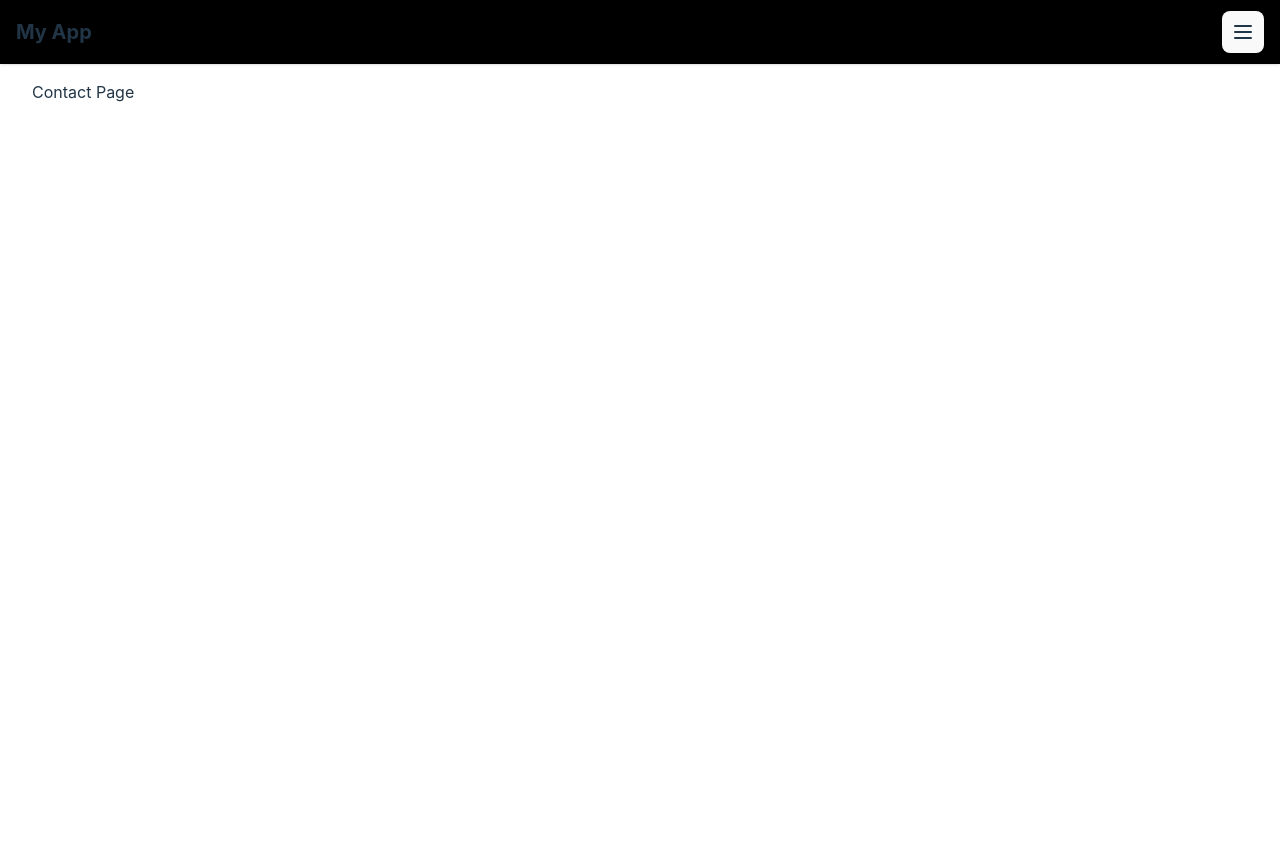
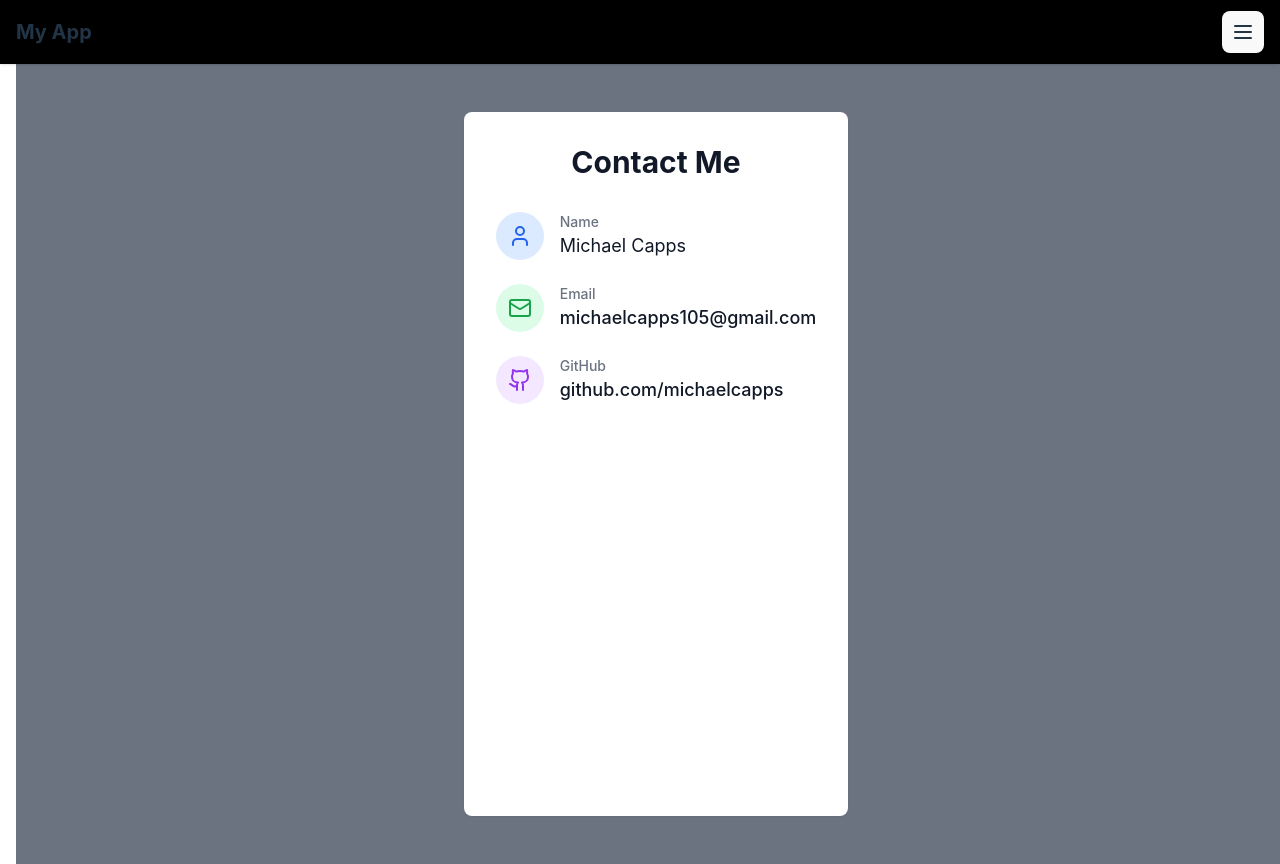
Before and after one commit to michaelcapps/dodecahedronApp, a React (Vite) app: page /contact in a window 1280 px wide. Before the commit the page ends 800 px from the top, so only its background shows below. Built offline with nearby package versions, Linux system fonts and the light colour scheme.

Commit message:
Added basic contact page

```diff
--- a/src/App.tsx
+++ b/src/App.tsx
@@ -2,12 +2,12 @@ import React from 'react';
 import { BrowserRouter, Routes, Route, useNavigate } from 'react-router-dom';
 import {TopMenu, MenuItem}  from './TopMenu';
 import DodecahedronDisplay from './DodecahedronRotatable';
+import ContactPage from './ContactPage';
 
 // Example page components
 const Home = () => <DodecahedronDisplay/>;
 const About = () => <div className="p-4">About Page</div>;
-const Services = () => <div className="p-4">Services Page</div>;
-const Contact = () => <div className="p-4">Contact Page</div>;
+const Contact = () => <ContactPage/>;
 
 const menuItems: MenuItem[] = [
   { label: 'Home', path: '/' },
@@ -46,7 +46,6 @@ const Layout = () => {
           <Routes>
             <Route path="/" element={<Home />} />
             <Route path="/about" element={<About />} />
-            <Route path="/services" element={<Services />} />
             <Route path="/contact" element={<Contact />} />
           </Routes>
         </main>
--- /dev/null
+++ b/src/ContactPage.tsx
@@ -0,0 +1,63 @@
+import React from 'react';
+import { Github, Mail, User } from 'lucide-react';
+
+const ContactPage = () => {
+  return (
+    <div className="min-h-screen w-screen flex justify-center bg-gray-500 py-12 px-4">
+      <div className="bg-white rounded-lg shadow-sm p-8">
+        <h1 className="text-3xl font-bold text-gray-900 mb-8 text-center">
+          Contact Me
+        </h1>
+
+        <div className="space-y-6">
+          {/* Name Section */}
+          <div className="flex items-center space-x-4">
+            <div className="bg-blue-100 p-3 rounded-full">
+              <User className="w-6 h-6 text-blue-600" />
+            </div>
+            <div>
+              <h2 className="text-sm font-medium text-gray-500">Name</h2>
+              <p className="text-lg text-gray-900">Michael Capps</p>
+            </div>
+          </div>
+
+          {/* Email Section */}
+          <div className="flex items-center space-x-4">
+            <div className="bg-green-100 p-3 rounded-full">
+              <Mail className="w-6 h-6 text-green-600" />
+            </div>
+            <div>
+              <h2 className="text-sm font-medium text-gray-500">Email</h2>
+              <a
+                href="mailto:your.email@example.com"
+                className="text-lg text-gray-900 hover:text-blue-600 transition-colors"
+              >
+                michaelcapps105@gmail.com
+              </a>
+            </div>
+          </div>
+
+          {/* GitHub Section */}
+          <div className="flex items-center space-x-4">
+            <div className="bg-purple-100 p-3 rounded-full">
+              <Github className="w-6 h-6 text-purple-600" />
+            </div>
+            <div>
+              <h2 className="text-sm font-medium text-gray-500">GitHub</h2>
+              <a
+                href="https://github.com/michaelcapps"
+                target="_blank"
+                rel="noopener noreferrer"
+                className="text-lg text-gray-900 hover:text-blue-600 transition-colors"
+              >
+                github.com/michaelcapps
+              </a>
+            </div>
+          </div>
+        </div>
+      </div>
+    </div>
+  );
+};
+
+export default ContactPage;
```
